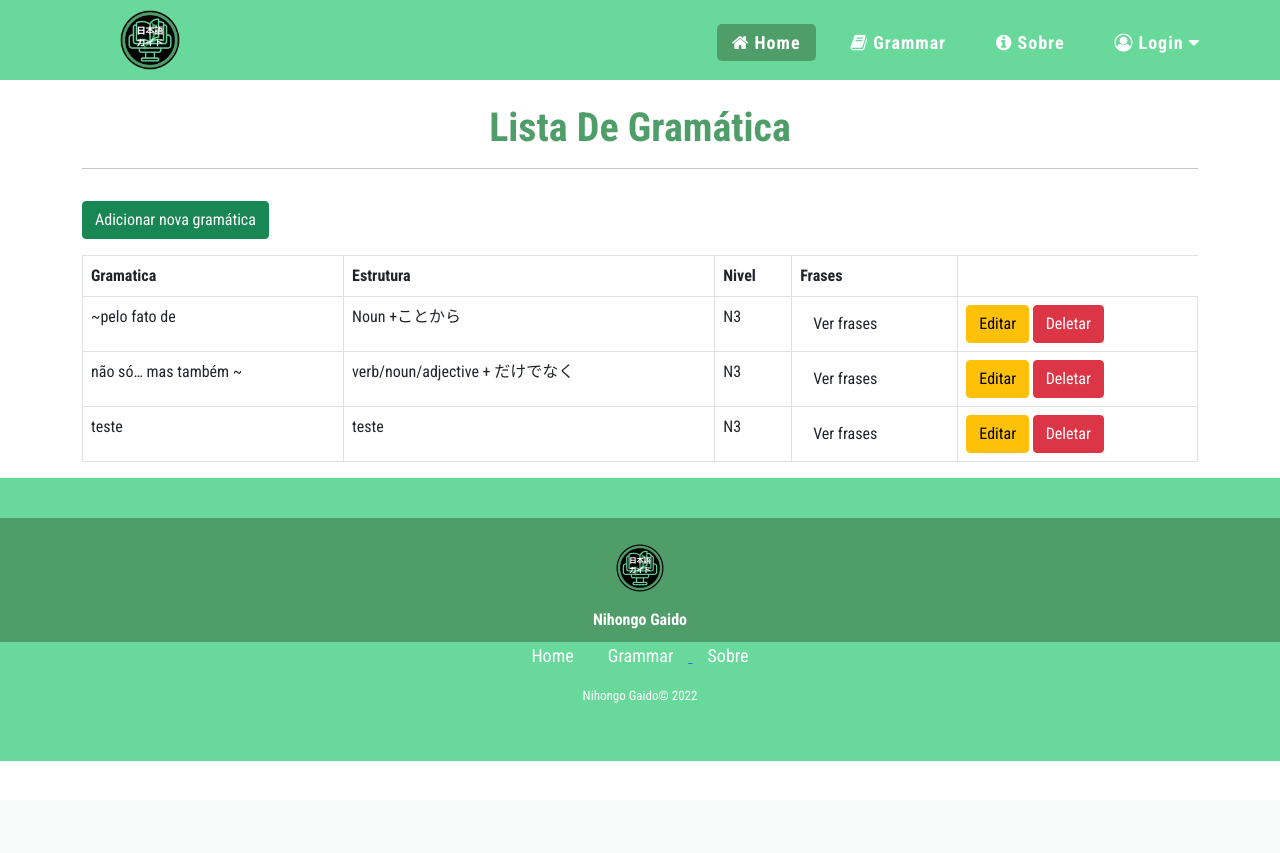
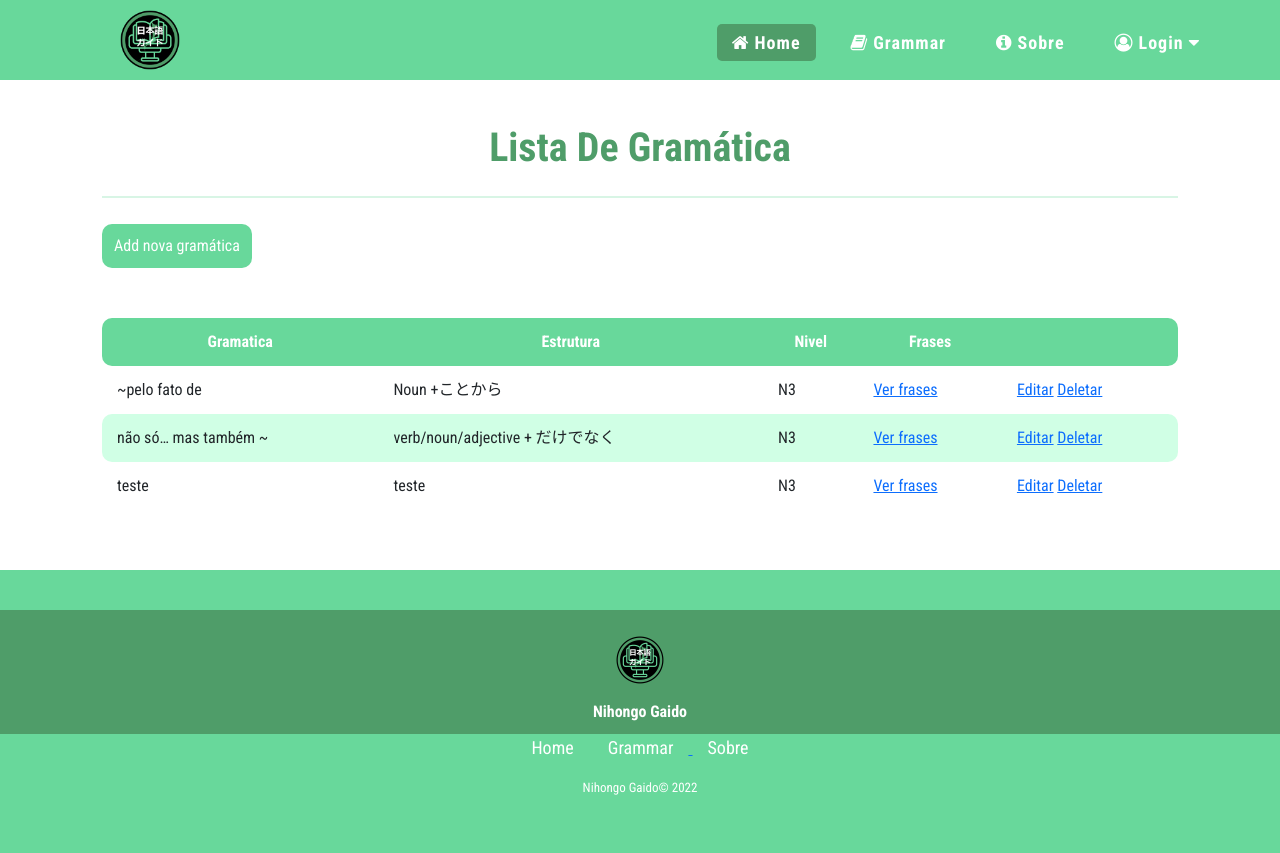
Before and after one commit to Renildo15/Nihongo-Gaido, a Django app: page /grammar/grammar_list/ in a window 1280 px wide. Before the commit the page ends 761 px from the top, so only its background shows below. Run offline with Django 4.2, Linux system fonts and the light colour scheme; data comes from the database, SQL or seed files in the repository; some web fonts are replaced.

Commit message:
Adicionando estilo na tabela grammar #21

```diff
--- a/src/grammar_app/templates/grammar_list.html
+++ b/src/grammar_app/templates/grammar_list.html
@@ -7,19 +7,21 @@
 {% block content %}
 
 <div class="container">
+  <div class="div-text">
     <h2 class='h2 text-center mt-4'>Lista de Gramática</h2>
     <hr>
-  <a class="btn btn-success mt-3 mb-3" href="{% url 'grammar:add_grammar' %}">Adicionar nova gramática</a>
-  <div class="row"></div>
-
+    <div class="div-buttons"><a class="btn-add" href="{% url 'grammar:add_grammar' %}">Add nova gramática</a></div>
+  </div>
+  <div class="div-table">
     {% if grammar %}
-  <table class="table table-bordered">
+    <table class="table-css">
       <thead>
         <tr>
           <th>Gramatica</th>
           <th>Estrutura</th>
           <th>Nivel</th>
           <th>Frases</th>
+          <th></th>
         </tr>
       </thead>
       <tbody>
@@ -28,10 +30,10 @@
           <td>{{g.gramatica}}</td>
           <td>{{g.estrutura}}</td>
           <td>{{g.nivel}}</td>
-        <td><a class="btn" href="{% url 'phrase:phrases_list' g.id %}">Ver frases</a></td>
+          <td><a class="btn-frase" href="{% url 'phrase:phrases_list' g.id %}">Ver frases</a></td>
           <td>
-          <a class="btn btn-warning" href="{% url 'grammar:update' g.id %}">Editar</a>
-          <a class="btn btn-danger" href="{% url 'grammar:delete' g.id %}">Deletar</a>
+            <a class="btn-edit" href="{% url 'grammar:update' g.id %}">Editar</a>
+            <a class="btn-delete" href="{% url 'grammar:delete' g.id %}">Deletar</a>
           </td>
         </tr>
         {% endfor %}
@@ -42,6 +44,9 @@
         <h2>Não há dados cadastrados</h2>
       </div>
     {% endif %}
+  </div>
+
+
 
 </div>
 
```
Lines whose indentation alone changed are shown as unchanged.
